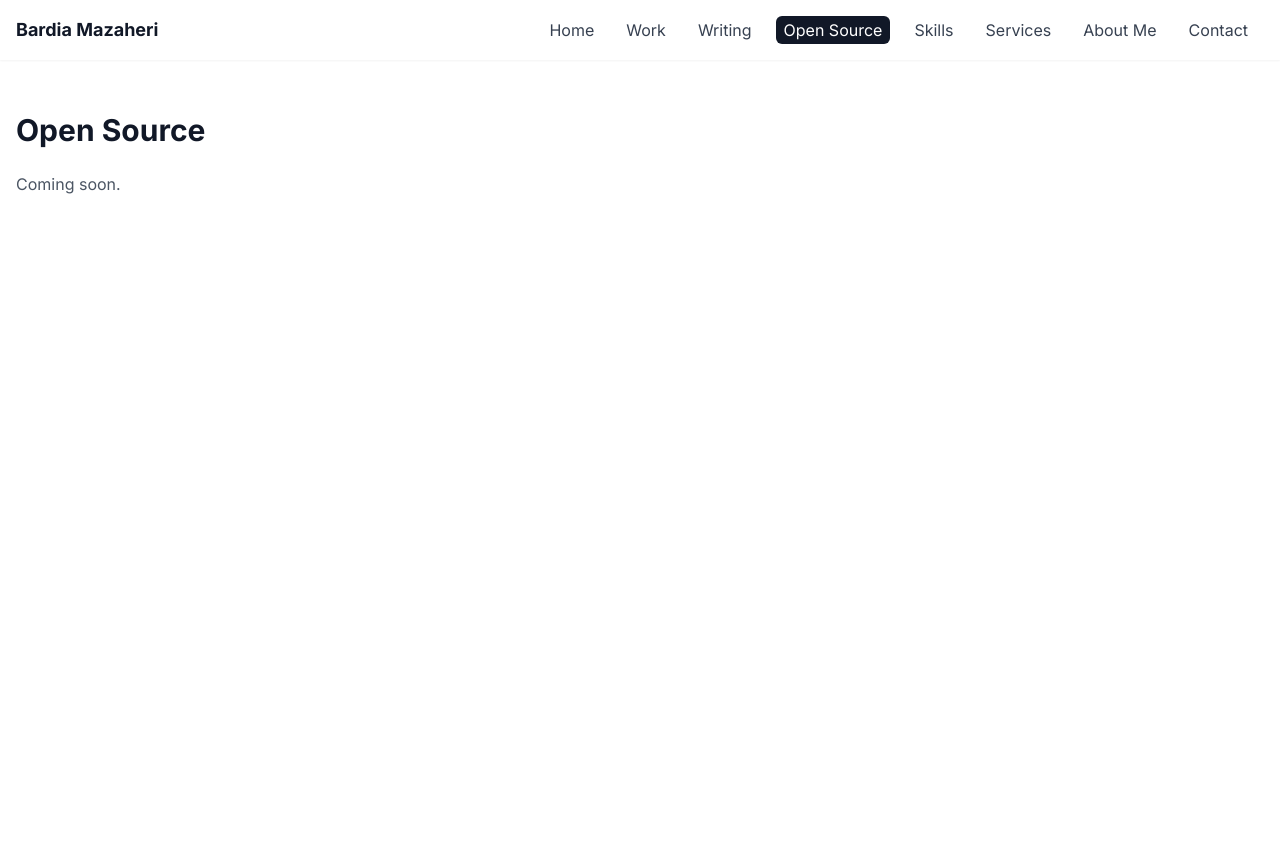
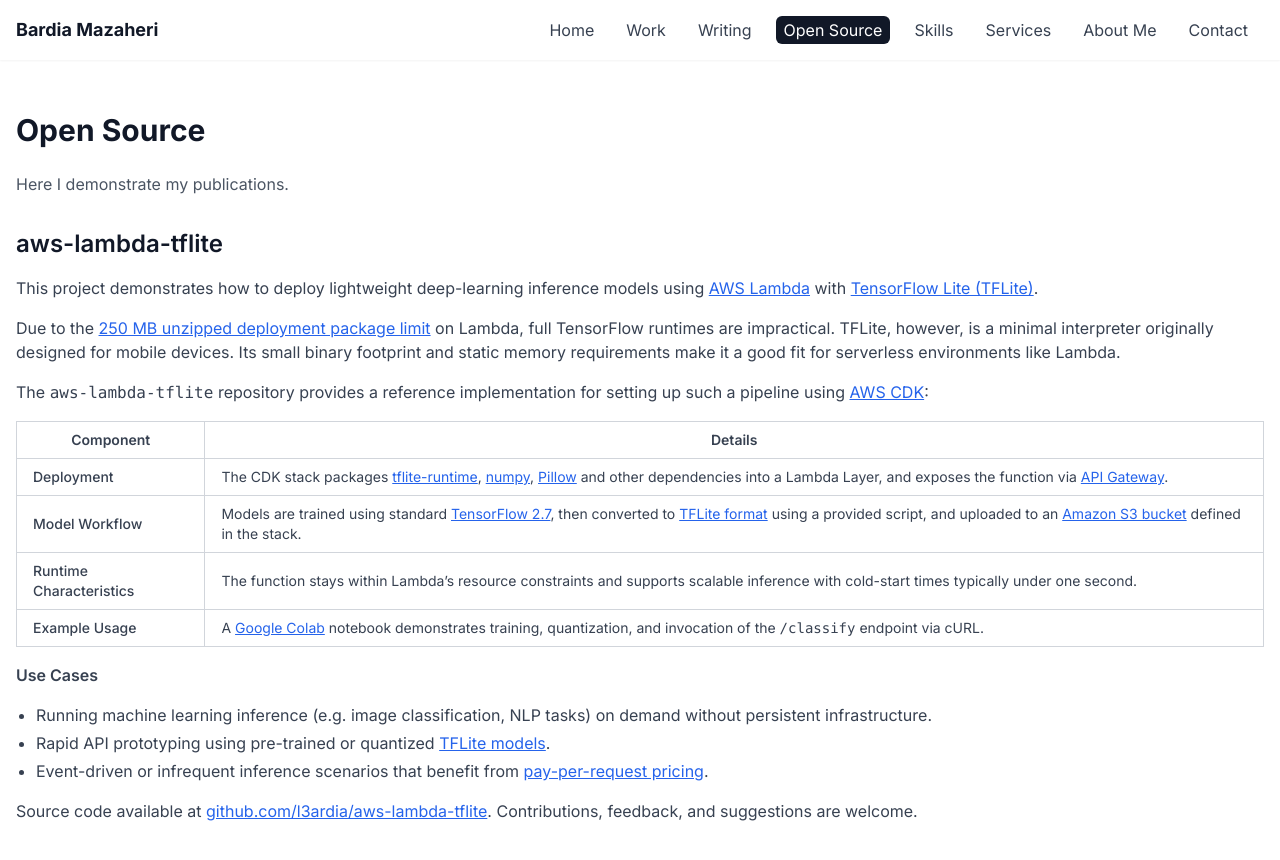
Before and after one commit to l3ardia/bardiamazaheri.com, a Next.js app in the folder frontends/portfolio/: page /open-source in a window 1280 px wide. Shown: the top 860 px of the page. Before the commit the page ends 800 px from the top, so only its background shows below. Built offline with nearby package versions, Linux system fonts and the light colour scheme.

Commit message:
Add tflite project to open source

```diff
--- a/frontends/portfolio/src/app/about/page.tsx
+++ b/frontends/portfolio/src/app/about/page.tsx
@@ -12,7 +12,6 @@ import {
   Box,
   Plane,
   Server,
-  Users,
 } from "lucide-react";
 
 const items: TimelineItem[] = [
--- a/frontends/portfolio/src/app/contact/page.tsx
+++ b/frontends/portfolio/src/app/contact/page.tsx
@@ -11,7 +11,7 @@ export default function Contact() {
         {/* Left column - Info */}
         <div className="text-gray-700 space-y-6">
           <p>
-            I'm open to new collaborations if I have the capacity. You can
+            I&apos;m open to new collaborations if I have the capacity. You can
             contact me for:
           </p>
           <ul className="list-disc list-inside pl-4 space-y-1">
--- a/frontends/portfolio/src/app/open-source/page.tsx
+++ b/frontends/portfolio/src/app/open-source/page.tsx
@@ -1,9 +1,19 @@
 import { AnimatedSection } from "@/components/AnimatedSection";
+import { OpenSourceItem } from "@/components/OpensourceItem";
+import { openSourceProjects } from "@/data/openSourceProjects";
+
 export default function OpenSource() {
   return (
     <AnimatedSection>
       <h1 className="text-3xl font-bold mb-6">Open Source</h1>
-      <p className="text-gray-600 mb-8">Coming soon.</p>
+      <p className="text-gray-600 mb-8">
+        Here I demonstrate my publications.
+      </p>
+      {openSourceProjects.map((proj) => (
+        <OpenSourceItem key={proj.title} title={proj.title}>
+          {proj.content}
+        </OpenSourceItem>
+      ))}
     </AnimatedSection>
   );
 }
--- /dev/null
+++ b/frontends/portfolio/src/components/OpensourceItem.tsx
@@ -0,0 +1,21 @@
+"use client";
+import { motion } from "framer-motion";
+
+export const OpenSourceItem = ({
+  title,
+  children,
+}: {
+  title: string;
+  children: React.ReactNode;
+}) => (
+  <motion.div
+    initial={{ opacity: 0, y: 20 }}
+    whileInView={{ opacity: 1, y: 0 }}
+    viewport={{ once: true }}
+    transition={{ duration: 0.5, ease: "easeOut" }}
+    className="mb-10"
+  >
+    <h2 className="text-2xl font-semibold mb-4">{title}</h2>
+    <div className="space-y-4 text-gray-700">{children}</div>
+  </motion.div>
+);
--- /dev/null
+++ b/frontends/portfolio/src/data/openSourceProjects.tsx
@@ -0,0 +1,226 @@
+export interface OpenSourceProject {
+  title: string;
+  content: React.ReactNode;
+}
+
+import { Fragment } from "react";
+
+export const openSourceProjects: OpenSourceProject[] = [
+  {
+    title: "aws-lambda-tflite",
+    content: (
+      <Fragment>
+        <p>
+          This project demonstrates how to deploy lightweight deep-learning inference
+          models using <a
+            href="https://aws.amazon.com/lambda/"
+            target="_blank"
+            rel="noopener noreferrer"
+            className="text-blue-600 underline"
+          >
+            AWS Lambda
+          </a>{" "}
+          with{" "}
+          <a
+            href="https://www.tensorflow.org/lite"
+            target="_blank"
+            rel="noopener noreferrer"
+            className="text-blue-600 underline"
+          >
+            TensorFlow Lite (TFLite)
+          </a>.
+        </p>
+        <p>
+          Due to the{" "}
+          <a
+            href="https://docs.aws.amazon.com/lambda/latest/dg/gettingstarted-limits.html"
+            target="_blank"
+            rel="noopener noreferrer"
+            className="text-blue-600 underline"
+          >
+            250 MB unzipped deployment package limit
+          </a>{" "}
+          on Lambda, full TensorFlow runtimes are impractical. TFLite, however, is a
+          minimal interpreter originally designed for mobile devices. Its small binary
+          footprint and static memory requirements make it a good fit for serverless
+          environments like Lambda.
+        </p>
+        <p>
+          The{" "}
+          <code>aws-lambda-tflite</code> repository provides a reference
+          implementation for setting up such a pipeline using{" "}
+          <a
+            href="https://docs.aws.amazon.com/cdk/api/v2/"
+            target="_blank"
+            rel="noopener noreferrer"
+            className="text-blue-600 underline"
+          >
+            AWS CDK
+          </a>:
+        </p>
+
+        <div className="max-w-[800px] mx-auto overflow-x-auto mt-4">
+          <table className="min-w-full border border-gray-300 text-sm text-left">
+            <thead className="bg-gray-100">
+              <tr>
+                <th className="border border-gray-300 px-4 py-2 font-semibold text-gray-700">
+                  Component
+                </th>
+                <th className="border border-gray-300 px-4 py-2 font-semibold text-gray-700">
+                  Details
+                </th>
+              </tr>
+            </thead>
+            <tbody>
+              <tr className="even:bg-gray-50">
+                <td className="border border-gray-300 px-4 py-2 font-medium">
+                  Deployment
+                </td>
+                <td className="border border-gray-300 px-4 py-2">
+                  The CDK stack packages{" "}
+                  <a
+                    href="https://pypi.org/project/tflite-runtime/"
+                    target="_blank"
+                    rel="noopener noreferrer"
+                    className="text-blue-600 underline"
+                  >
+                    tflite-runtime
+                  </a>,{" "}
+                  <a
+                    href="https://pypi.org/project/numpy/"
+                    target="_blank"
+                    rel="noopener noreferrer"
+                    className="text-blue-600 underline"
+                  >
+                    numpy
+                  </a>,{" "}
+                  <a
+                    href="https://pypi.org/project/Pillow/"
+                    target="_blank"
+                    rel="noopener noreferrer"
+                    className="text-blue-600 underline"
+                  >
+                    Pillow
+                  </a>{" "}
+                  and other dependencies into a Lambda Layer, and exposes the function
+                  via{" "}
+                  <a
+                    href="https://docs.aws.amazon.com/apigateway/latest/developerguide/welcome.html"
+                    target="_blank"
+                    rel="noopener noreferrer"
+                    className="text-blue-600 underline"
+                  >
+                    API Gateway
+                  </a>.
+                </td>
+              </tr>
+              <tr className="even:bg-gray-50">
+                <td className="border border-gray-300 px-4 py-2 font-medium">
+                  Model Workflow
+                </td>
+                <td className="border border-gray-300 px-4 py-2">
+                  Models are trained using standard{" "}
+                  <a
+                    href="https://www.tensorflow.org/versions/r2.7/api_docs/python/tf"
+                    target="_blank"
+                    rel="noopener noreferrer"
+                    className="text-blue-600 underline"
+                  >
+                    TensorFlow 2.7
+                  </a>, then converted to{" "}
+                  <a
+                    href="https://www.tensorflow.org/lite/convert"
+                    target="_blank"
+                    rel="noopener noreferrer"
+                    className="text-blue-600 underline"
+                  >
+                    TFLite format
+                  </a>{" "}
+                  using a provided script, and uploaded to an{" "}
+                  <a
+                    href="https://docs.aws.amazon.com/AmazonS3/latest/userguide/Welcome.html"
+                    target="_blank"
+                    rel="noopener noreferrer"
+                    className="text-blue-600 underline"
+                  >
+                    Amazon S3 bucket
+                  </a>{" "}
+                  defined in the stack.
+                </td>
+              </tr>
+              <tr className="even:bg-gray-50">
+                <td className="border border-gray-300 px-4 py-2 font-medium">
+                  Runtime Characteristics
+                </td>
+                <td className="border border-gray-300 px-4 py-2">
+                  The function stays within Lambda’s resource constraints and supports
+                  scalable inference with cold-start times typically under one second.
+                </td>
+              </tr>
+              <tr className="even:bg-gray-50">
+                <td className="border border-gray-300 px-4 py-2 font-medium">
+                  Example Usage
+                </td>
+                <td className="border border-gray-300 px-4 py-2">
+                  A{" "}
+                  <a
+                    href="https://colab.research.google.com/"
+                    target="_blank"
+                    rel="noopener noreferrer"
+                    className="text-blue-600 underline"
+                  >
+                    Google Colab
+                  </a>{" "}
+                  notebook demonstrates training, quantization, and invocation of the{" "}
+                  <code>/classify</code> endpoint via cURL.
+                </td>
+              </tr>
+            </tbody>
+          </table>
+        </div>
+
+        <p className="mt-4 font-semibold">Use Cases</p>
+        <ul className="list-disc pl-5 space-y-1">
+          <li>
+            Running machine learning inference (e.g. image classification, NLP tasks) on
+            demand without persistent infrastructure.
+          </li>
+          <li>
+            Rapid API prototyping using pre-trained or quantized{" "}
+            <a
+              href="https://www.tensorflow.org/lite/guide/models"
+              target="_blank"
+              rel="noopener noreferrer"
+              className="text-blue-600 underline"
+            >
+              TFLite models
+            </a>.
+          </li>
+          <li>
+            Event-driven or infrequent inference scenarios that benefit from{" "}
+            <a
+              href="https://aws.amazon.com/lambda/pricing/"
+              target="_blank"
+              rel="noopener noreferrer"
+              className="text-blue-600 underline"
+            >
+              pay-per-request pricing
+            </a>.
+          </li>
+        </ul>
+
+        <p>
+          Source code available at{" "}
+          <a
+            href="https://github.com/l3ardia/aws-lambda-tflite"
+            target="_blank"
+            rel="noopener noreferrer"
+            className="text-blue-600 underline"
+          >
+            github.com/l3ardia/aws-lambda-tflite
+          </a>. Contributions, feedback, and suggestions are welcome.
+        </p>
+      </Fragment>
+    ),
+  },
+];
```
